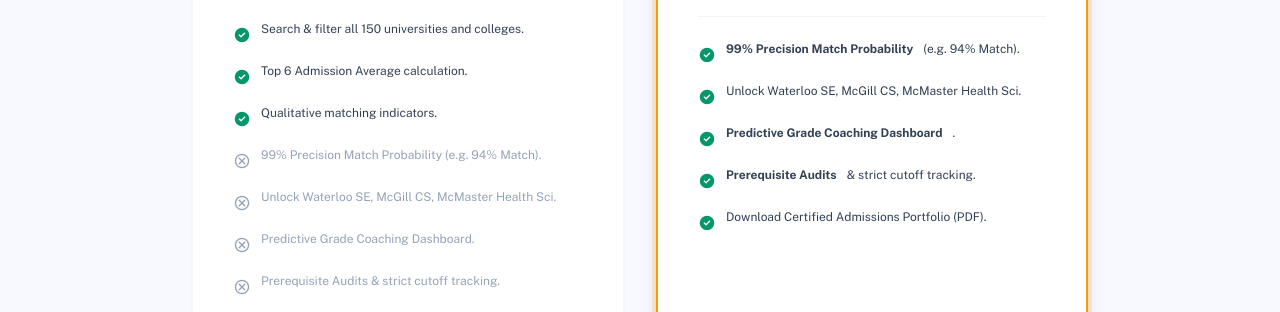
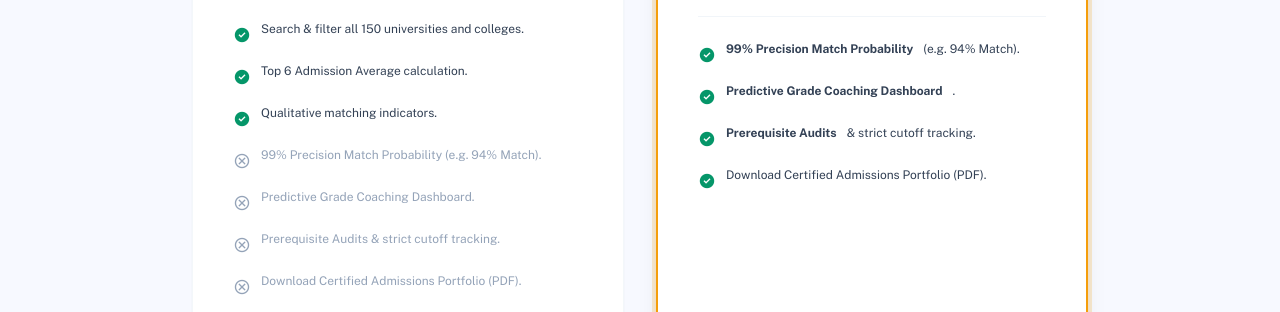
Before and after one commit to rleasa-debug/pathwayscanada-clean, a website built with Vite: page pricing.html in a window 1280 px wide. Shown: the part 683-995 px from the top of the page. Built offline with nearby package versions, Linux system fonts and the light colour scheme.

Commit message:
style: remove unlock competitive schools text from pricing tables

```diff
--- a/pricing.html
+++ b/pricing.html
@@ -125,10 +125,7 @@
                             <span class="material-symbols-outlined text-slate-350 text-lg">cancel</span>
                             99% Precision Match Probability (e.g. 94% Match).
                         </li>
-                        <li class="flex items-start gap-2.5 text-slate-400">
-                            <span class="material-symbols-outlined text-slate-350 text-lg">cancel</span>
-                            Unlock Waterloo SE, McGill CS, McMaster Health Sci.
-                        </li>
+
                         <li class="flex items-start gap-2.5 text-slate-400">
                             <span class="material-symbols-outlined text-slate-350 text-lg">cancel</span>
                             Predictive Grade Coaching Dashboard.
@@ -171,10 +168,7 @@
                             <span class="material-symbols-outlined text-emerald-600 text-lg" style="font-variation-settings: 'FILL' 1;">check_circle</span>
                             <strong>99% Precision Match Probability</strong> (e.g. 94% Match).
                         </li>
-                        <li class="flex items-start gap-2.5">
-                            <span class="material-symbols-outlined text-emerald-600 text-lg" style="font-variation-settings: 'FILL' 1;">check_circle</span>
-                            Unlock Waterloo SE, McGill CS, McMaster Health Sci.
-                        </li>
+
                         <li class="flex items-start gap-2.5">
                             <span class="material-symbols-outlined text-emerald-600 text-lg" style="font-variation-settings: 'FILL' 1;">check_circle</span>
                             <strong>Predictive Grade Coaching Dashboard</strong>.
```
